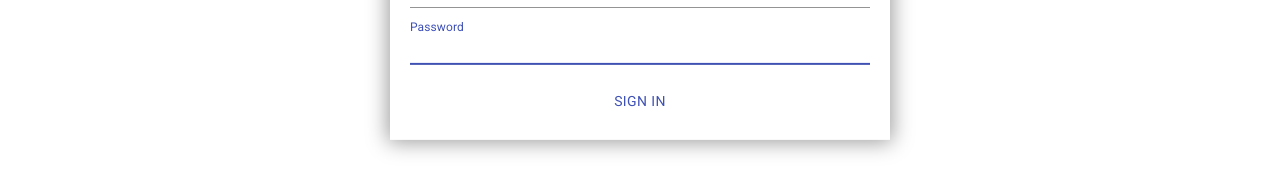
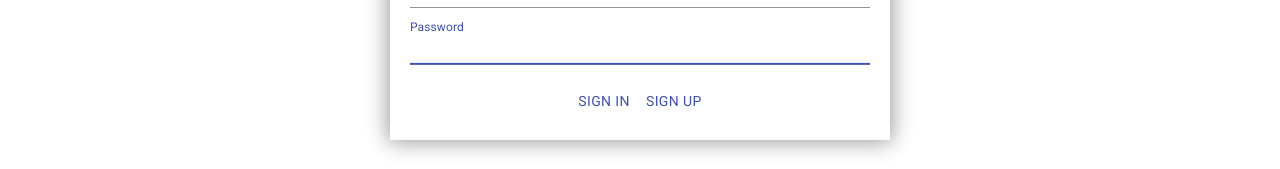
Before and after one commit to YanivHacker/Luliland, a React (Create React App) app in the folder client/: page /login in a window 1280 px wide. Shown: the part 506-675 px from the top of the page. Built offline with nearby package versions, Linux system fonts and the light colour scheme.

Commit message:
signup from login

```diff
--- a/client/src/components/Login/Login.jsx
+++ b/client/src/components/Login/Login.jsx
@@ -2,7 +2,7 @@ import React, {createRef, useRef, useState} from 'react';
 import Button from '@material-ui/core/Button';
 import TextField from '@material-ui/core/TextField';
 import validator from "validator/es";
-import {getUserByEmail, login} from "../../services/UserService";
+import {getUserByEmail, login, signUp} from "../../services/UserService";
 import {useNavigate} from "react-router-dom";
 import "./loginForm.css"
 import {notification} from "antd";
@@ -103,6 +103,11 @@ export default function FormDialog() {
             <Button style={{paddingTop: 20}} onClick={signIn} color="primary" disabled={!validEmail || !validPassword}>
                 Sign In
             </Button>
+            <Button style={{paddingTop: 20}} onClick={(e) => {
+                navigate("/register")
+            }} color="primary">
+                Sign Up
+            </Button>
         </div>
         </>
     );
```
